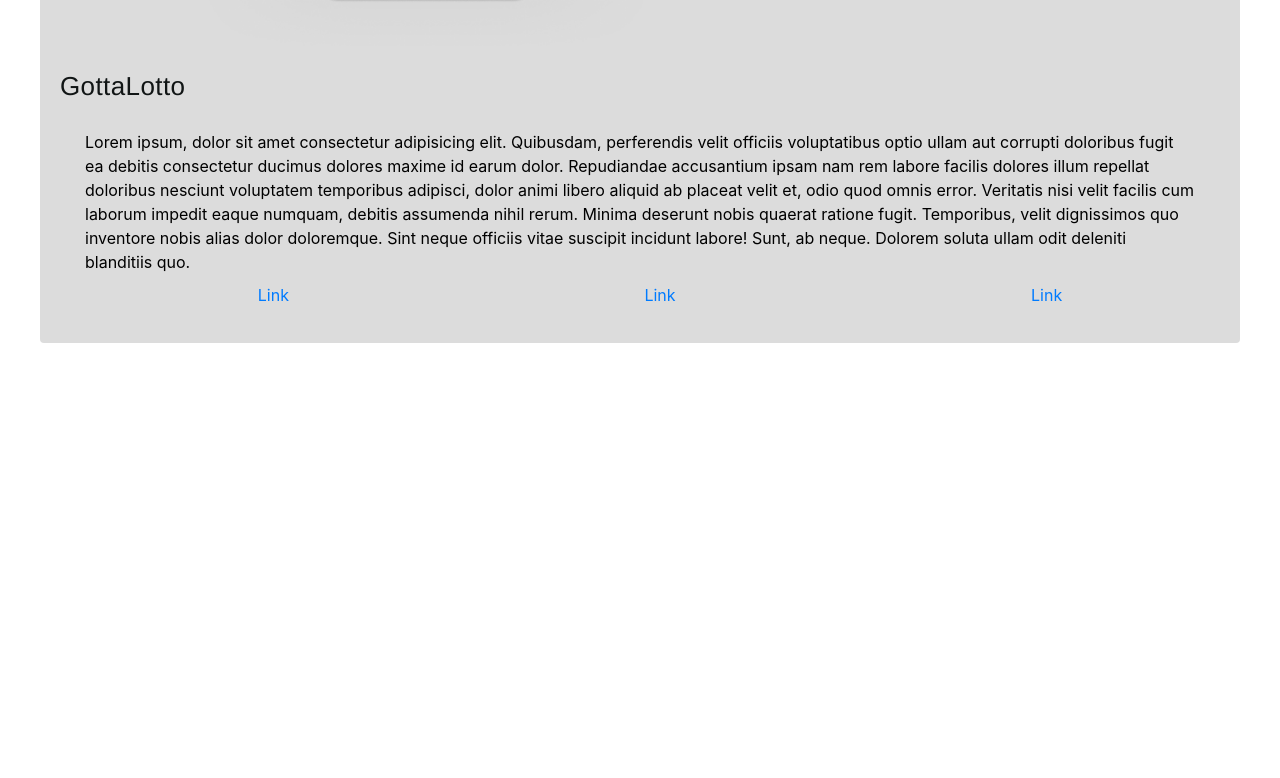
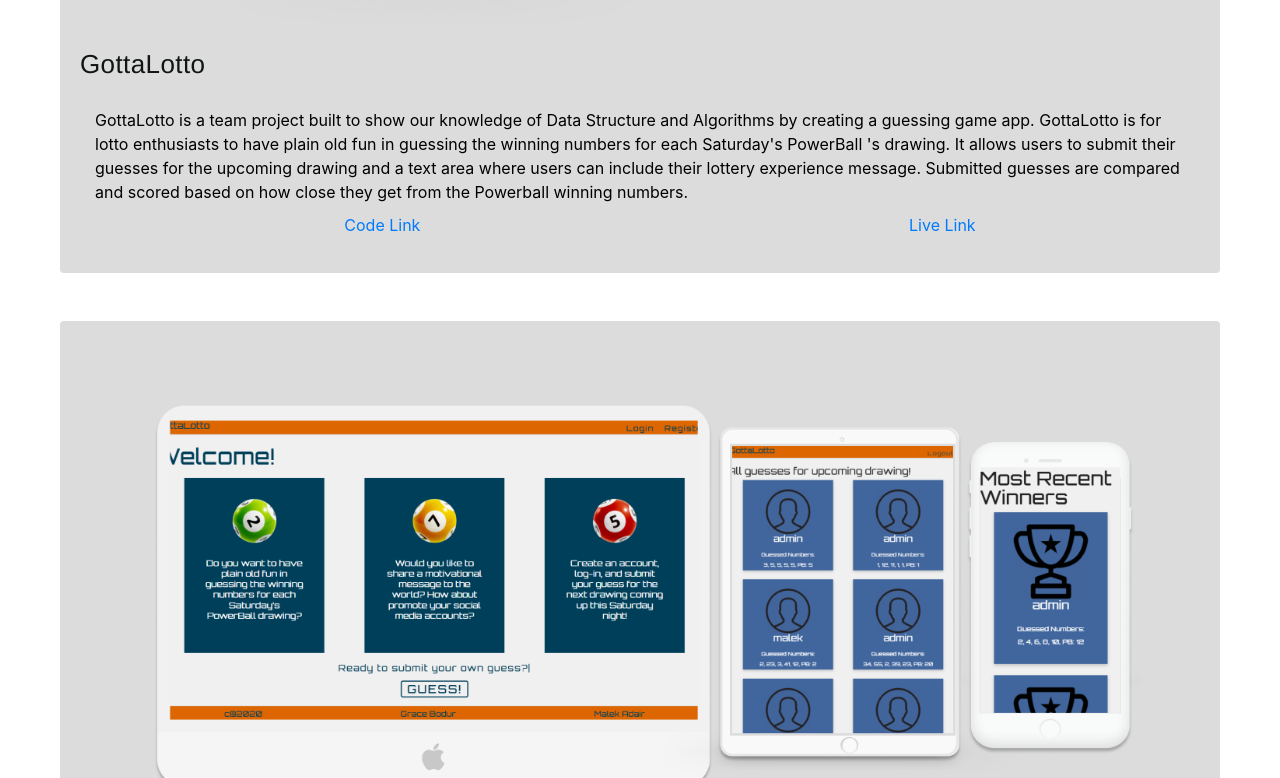
Before and after one commit to gracebodur/mgbportfolio, a React (Create React App) app: page / in a window 1280 px wide. Shown: the part 1282-2060 px from the top of the page. Before the commit the page ends 1673 px from the top, so only its background shows below. Built offline with nearby package versions, Linux system fonts and the light colour scheme.

Commit message:
add project items stored in local json data

```diff
--- /dev/null
+++ b/src/Project/Project.js
@@ -0,0 +1,40 @@
+import React from 'react'
+
+function Project(props) {
+    console.table(props)
+
+    return (
+        <section className='projects container'>
+            <div className="row mb-5">
+                <div className="col-md-12">
+                    <div className="card">
+                        <div className='card-body'>
+                            <div className="card-image">
+                                <img className="img-responsive col-md-12 project-img" src={props.imgUrl} alt='test' />
+                            </div>
+                            <h4 className="card-title">{props.title}</h4>
+                            <div className="card-content container">
+                                <p className='project-description card-text'>{props.description}</p>
+                            </div>
+                            <div className="card-action project-links d-flex justify-content-around">
+                                <ul>
+                                    <li className='link-list'>
+                                        <a aria-label='link to email' target='_blank' rel='noreferrer' href={props.codeLink}>Code Link</a>
+                                    </li>
+                                </ul>
+                                <ul>
+                                    <li className='link-list'>
+                                        <a aria-label='link to email' target='_blank' rel='noreferrer' href={props.liveLink}>Live Link</a>
+                                    </li>
+                                </ul>
+                            </div>
+                        </div>
+                    </div>
+                </div>
+            </div>
+        </section>
+    )
+
+}
+
+export default Project
--- a/src/Projects/Projects.js
+++ b/src/Projects/Projects.js
@@ -1,43 +1,20 @@
 import React from 'react'
-import gottalotto from '../assets/gottalotto-frame.png'
+import Project from '../Project/Project'
+import projectItems from '../projectItems'
 import './Projects.css'
 
+
 function Projects () {
+    const projectData = projectItems.map(item => <Project key={item.id} imgUrl={item.imgUrl}
+            title={item.title}
+            description={item.description}
+            liveLink={item.liveLink}
+            codeLink={item.codeLink}
+        />)
 
     return (
         <section className='projects container'>
-            <div className="row mb-5">
-                <div className="col-md-12">
-                    <div className="card">
-                        <div className='card-body'>
-                            <div className="card-image">
-                                <img className="img-responsive col-md-12 project-img" src={gottalotto} alt='test' />
-                            </div>
-                            <h4 className="card-title">GottaLotto</h4>
-                            <div className="card-content container">
-                                <p className='project-description card-text'>Lorem ipsum, dolor sit amet consectetur adipisicing elit. Quibusdam, perferendis velit officiis voluptatibus optio ullam aut corrupti doloribus fugit ea debitis consectetur ducimus dolores maxime id earum dolor. Repudiandae accusantium ipsam nam rem labore facilis dolores illum repellat doloribus nesciunt voluptatem temporibus adipisci, dolor animi libero aliquid ab placeat velit et, odio quod omnis error. Veritatis nisi velit facilis cum laborum impedit eaque numquam, debitis assumenda nihil rerum. Minima deserunt nobis quaerat ratione fugit. Temporibus, velit dignissimos quo inventore nobis alias dolor doloremque. Sint neque officiis vitae suscipit incidunt labore! Sunt, ab neque. Dolorem soluta ullam odit deleniti blanditiis quo.</p>
-                            </div>
-                            <div className="card-action project-links d-flex justify-content-around">
-                                <ul>
-                                    <li className='link-list'>
-                                        <a aria-label='link to email' target='_blank' href="www.github.com">Link</a>
-                                    </li>
-                                </ul>
-                                <ul>
-                                    <li className='link-list'>
-                                        <a aria-label='link to email' target='_blank' href="www.github.com">Link</a>
-                                    </li>
-                                </ul>
-                                <ul>
-                                    <li className='link-list'>
-                                        <a aria-label='link to email' target='_blank' href="www.github.com">Link</a>
-                                    </li>
-                                </ul>
-                            </div>
-                        </div>
-                    </div>
-                </div>
-            </div>
+            {projectData}
         </section>
     )
 }
--- /dev/null
+++ b/src/projectItems.js
@@ -0,0 +1,39 @@
+import gottalotto from './assets/gottalotto-frame.png'
+
+const projectItems = [
+    {
+        id: 1,
+        imgUrl: gottalotto,
+        title: 'GottaLotto',
+        description: "GottaLotto is a team project built to show our knowledge of Data Structure and Algorithms by creating a guessing game app. GottaLotto is for lotto enthusiasts to have plain old fun in guessing the winning numbers for each Saturday's PowerBall 's drawing. It allows users to submit their guesses for the upcoming drawing and a text area where users can include their lottery experience message. Submitted guesses are compared and scored based on how close they get from the Powerball winning numbers.",
+        liveLink: 'https://malekandgrace-gottalotto.now.sh/',
+        codeLink: 'https://github.com/gracebodur/gottalotto-client'
+    },
+    {
+        id: 2,
+        imgUrl: gottalotto,
+        title: 'StartSmall',
+        description: "As a former teacher at a school that serves low-income communities, I experienced a lack of classroom supplies to help my students keep on learning. Start small is an independent project built to help fund classroom projects posted by students or teachers from across the country. The app shows classroom project listings that users can review based on 1 to 5 stars. It also provides an external link to the specific projects donating site.",
+        liveLink: 'https://start-small.now.sh/',
+        codeLink: 'https://github.com/gracebodur/start-small'
+    },
+    {
+        id: 3,
+        imgUrl: gottalotto,
+        title: 'Scrabble Solver',
+        description: "Scrabble solver is a team project that is built and inspired by the popular word game Scrabble. The application produces valid words based on the provided scrabble letters or tiles. It shows dictionary definitions when clicking on valid word results and allows scrabble enthusiasts to sort word results by score or length.",
+        liveLink: 'https://scrabble.codybarr.dev/',
+        codeLink: 'https://github.com/codybarr-thinkful/scrabble-solver'
+    },
+    {
+        id: 4,
+        imgUrl: gottalotto,
+        title: 'Jot',
+        description: "It is an independent project to showcase my knowledge of vanilla JavaScript, HTML5 and CSS3. Jot is a note taking app where users can add, edit and delete a note. It also allows users to change each notes's background color.",
+        liveLink: 'https://gracebodur.github.io/jot/',
+        codeLink: 'https://github.com/gracebodur/jot'
+    }
+
+]
+
+export default projectItems
```
Also changed, not shown: src/Project/Project.css (added), src/assets/gottalotto-desktop.png (deleted), 1 other file (tests, documents, lock files or other folders).
